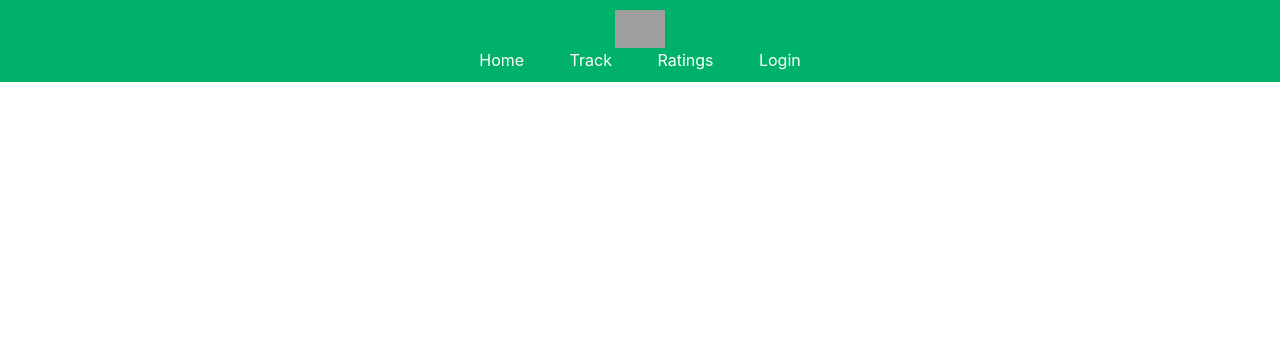
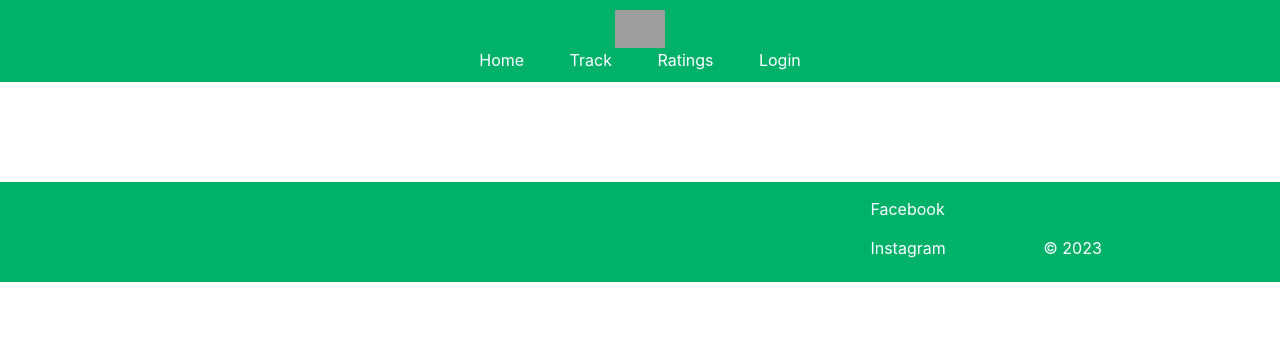
Before and after one commit to cfglondon23/Team-8, a Flask app: page /login.html in a window 1280 px wide. Shown: the top 342 px of the page. Run offline with Flask 3, Linux system fonts and the light colour scheme; parts of the project's set-up code (start-up, migrations or seed data) failed here and were passed over; some libraries are stand-ins or nearby versions; grey boxes are pictures that could not be loaded.

Commit message:
Update login.html

```diff
--- a/src/templates/login.html
+++ b/src/templates/login.html
@@ -42,4 +42,19 @@
       </nav>
   </header>
  </body>
+
+  <footer>
+  <div class="footer_row">
+      <div class="footer_column">
+          <a href="https://www.facebook.com/" target="_blank">Facebook</a>
+          <div class="spacer"></div>
+          <a href="https://www.instagram.com/?hl=en" target="_blank">Instagram</a>
+      </div>
+      <div class="footer_column">
+          <img src="" width="100">
+          <p>© 2023</p>
+      </div>
+  </div>
+</footer>
+
 </html>
```
